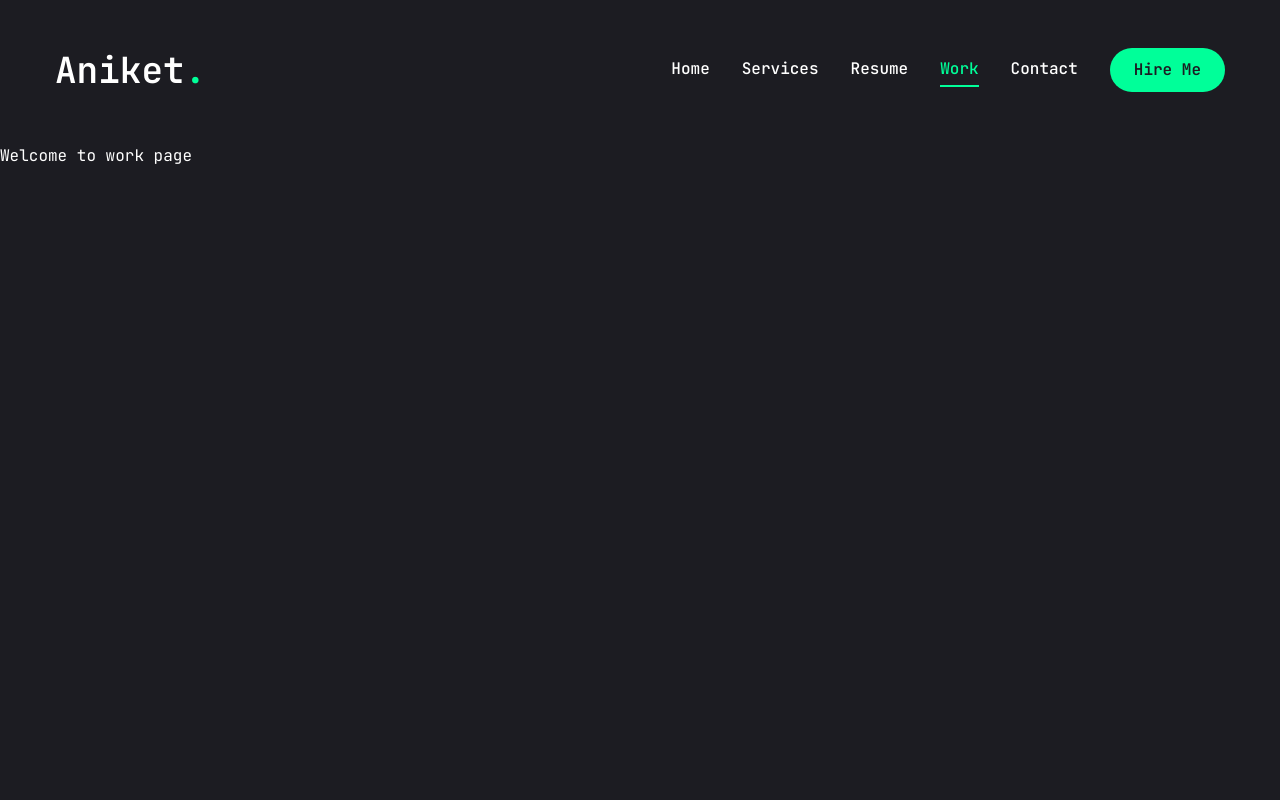
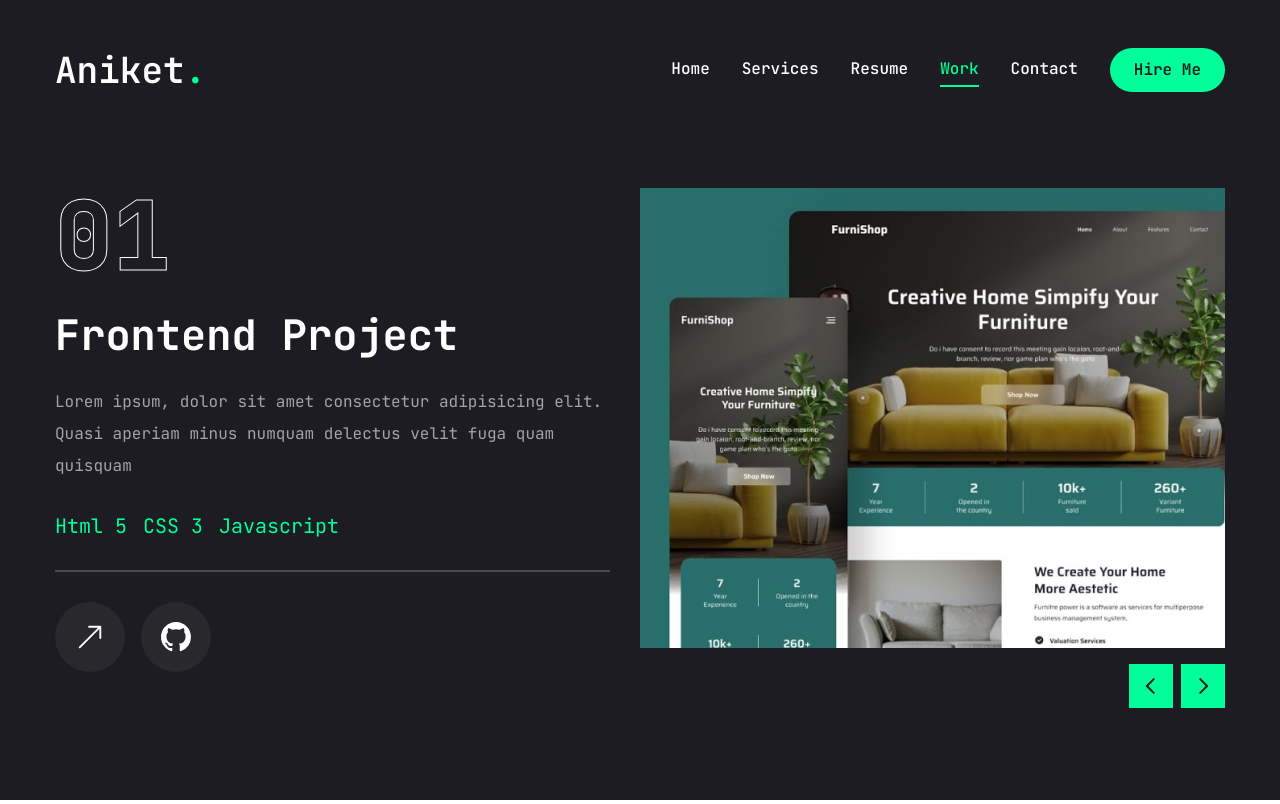
Before and after one commit to aniketbumbc/nextjs-portfolio, a Next.js app: page /work in a window 1280 px wide. Built offline with nearby package versions, Linux system fonts and the light colour scheme.

Commit message:
work page complete

```diff
--- a/app/resume/page.jsx
+++ b/app/resume/page.jsx
@@ -40,16 +40,22 @@
       filedValue: '+918879989714',
     },
     {
+      filedName: 'Status',
+      filedValue: 'Available for work',
+    },
+    {
       filedName: 'Email',
       filedValue: 'aniket.umbc@gmail.com',
     },
-    {
-      filedName: 'Work Status',
-      filedValue: 'Available for work',
-    },
+
     {
       filedName: 'Language',
       filedValue: 'English',
+    },
+
+    {
+      filedName: 'Experience',
+      filedValue: '6+ Years',
     },
   ],
 };
@@ -285,7 +291,7 @@
                 <p className='max-w-[600px] text-white/60 mx-auto xl:mx-0'>
                   {about.description}
                 </p>
-                <ul className='grid  max-w-[520px] mx-auto xl:mx-0'>
+                <ul className='grid grid-cols-1 xl:grid-cols-2  gap-y-6 max-w-[620px] mx-auto xl:mx-0'>
                   {about.info.map((item, index) => {
                     return (
                       <li
--- a/app/work/page.jsx
+++ b/app/work/page.jsx
@@ -1,5 +1,162 @@
+'use client';
+import { motion } from 'framer-motion';
+import React, { useState } from 'react';
+import { Swiper, SwiperSlide } from 'swiper/react';
+import { BsArrowUpRight, BsGithub } from 'react-icons/bs';
+import {
+  Tooltip,
+  TooltipContent,
+  TooltipProvider,
+  TooltipTrigger,
+} from '../../components/ui/tooltip';
+
+import Link from 'next/link';
+import Image from 'next/image';
+import 'swiper/css';
+import WorkSliderBtn from '@/components/ui/web-components/WorkSliderBtn';
+
+const projects = [
+  {
+    num: '01',
+    category: 'frontend',
+    title: 'Project-1',
+    description:
+      'Lorem ipsum, dolor sit amet consectetur adipisicing elit. Quasi aperiam minus numquam delectus velit fuga quam quisquam',
+    stack: [{ name: 'Html 5' }, { name: 'CSS 3' }, { name: 'Javascript' }],
+    image: '/assets/work/thumb1.png',
+    live: '',
+    github: '',
+  },
+  {
+    num: '02',
+    category: 'frontend-react',
+    title: 'Project-2',
+    description:
+      'Lorem ipsum, dolor sit amet consectetur adipisicing elit. Quasi aperiam minus numquam delectus velit fuga quam quisquam',
+    stack: [{ name: 'Html 5' }, { name: 'CSS 3' }, { name: 'Javascript' }],
+    image: '/assets/work/thumb2.png',
+    live: '',
+    github: '',
+  },
+  {
+    num: '03',
+    category: 'frontend-angular',
+    title: 'Project-3',
+    description:
+      'Lorem ipsum, dolor sit amet consectetur adipisicing elit. Quasi aperiam minus numquam delectus velit fuga quam quisquam',
+    stack: [{ name: 'Next js' }, { name: 'Node' }, { name: 'Tailwand.css' }],
+    image: '/assets/work/thumb3.png',
+    live: '',
+    github: '',
+  },
+];
+
 const Work = () => {
-  return <div>Welcome to work page</div>;
+  const [project, setProject] = useState(projects[0]);
+
+  const handleSlideChange = (swiper) => {
+    const currentIndex = swiper.activeIndex;
+
+    setProject(projects[currentIndex]);
+  };
+
+  return (
+    <motion.div
+      initial={{ opacity: 0 }}
+      animate={{
+        opacity: 1,
+        transition: { delay: 2.4, duration: 0.4, ease: 'easeIn' },
+      }}
+      className='min-h-[80vh] flex flex-col justify-center py-12 xl:px-0'
+    >
+      <div className='container mx-auto'>
+        <div className='flex flex-col xl:flex-row xl:gap-[30px]'>
+          <div className='w-full xl:w-[50%] xl:h-[460px] flex flex-col xl:justify-between order-2 xl:order-none'>
+            <div className='flex flex-col gap-[30px] h-[50%]'>
+              <div className='text-8xl leading-none font-extrabold text-transparent text-outline'>
+                {project.num}
+              </div>
+              <h2 className='text-[42px] font-bold leading-none text-white group-hover:text-accent transition-all duration-500 capitalize'>
+                {project.category} Project
+              </h2>
+              <p className='text-white/60'>{project.description}</p>
+
+              <ul className='flex gap-4'>
+                {project.stack.map((item, index) => {
+                  return (
+                    <li key={index} className='text-xl text-accent'>
+                      {item.name}
+                    </li>
+                  );
+                })}
+              </ul>
+
+              <div className='border border-white/20'></div>
+              <div className='flex items-center gap-4'>
+                <Link href={project.live}>
+                  <TooltipProvider delayDuration={100}>
+                    <Tooltip>
+                      <TooltipTrigger className='w-[70px] h-[70px] rounded-full bg-white/5 flex justify-center items-center group'>
+                        <BsArrowUpRight className='text-white text-3xl group-hover:text-accent' />
+                      </TooltipTrigger>
+                      <TooltipContent>
+                        <p>Live Project</p>
+                      </TooltipContent>
+                    </Tooltip>
+                  </TooltipProvider>
+                </Link>
+
+                <Link href={project.live}>
+                  <TooltipProvider delayDuration={100}>
+                    <Tooltip>
+                      <TooltipTrigger className='w-[70px] h-[70px] rounded-full bg-white/5 flex justify-center items-center group'>
+                        <BsGithub className='text-white text-3xl group-hover:text-accent' />
+                      </TooltipTrigger>
+                      <TooltipContent>
+                        <p>GitHub Repository</p>
+                      </TooltipContent>
+                    </Tooltip>
+                  </TooltipProvider>
+                </Link>
+              </div>
+            </div>
+          </div>
+          <div className='w-full xl:w-[50%]'>
+            <Swiper
+              spaceBetween={50}
+              slidesPerView={1}
+              className='xl:h-[520px] mb-12'
+              onSlideChange={handleSlideChange}
+            >
+              {projects.map((project, index) => {
+                return (
+                  <SwiperSlide key={index} className='w-full'>
+                    <div className='h-[460px] relative group flex justify-center items-center bg-pink-50/20'>
+                      {/* overlay */}
+                      <div className='absolute top-0 bottom-0 h-full bg-black/10 z-10'></div>
+
+                      <div className='relative w-full h-full'>
+                        <Image
+                          src={project.image}
+                          fill
+                          className='object-cover'
+                          alt={project.title}
+                        />
+                      </div>
+                    </div>
+                  </SwiperSlide>
+                );
+              })}
+              <WorkSliderBtn
+                containerStyles='flex gap-2 absolute right-0 bottom-[calc(50%_-_22px)] xl:bottom-0 z-20 w-full justify-between xl:w-max'
+                btnStyles='bg-accent hover:bg-accent-hover text-primary text-[22px] w-[44px] h-[44px] flex justify-center items-center transition-all'
+              />
+            </Swiper>
+          </div>
+        </div>
+      </div>
+    </motion.div>
+  );
 };
 
 export default Work;
--- a/components/ui/web-components/MobileNav.jsx
+++ b/components/ui/web-components/MobileNav.jsx
@@ -16,12 +16,12 @@
     path: '/services',
   },
   {
+    name: 'resume',
+    path: '/resume',
+  },
+  {
     name: 'work',
     path: '/work',
-  },
-  {
-    name: 'resume',
-    path: '/resume',
   },
   {
     name: 'contact',
--- /dev/null
+++ b/components/ui/web-components/WorkSliderBtn.jsx
@@ -0,0 +1,20 @@
+'use client';
+import { useSwiper } from 'swiper/react';
+import { PiCaretLeftBold, PiCaretRightBold } from 'react-icons/pi';
+
+const WorkSliderBtn = ({ containerStyles, btnStyles, iconStyles }) => {
+  const swiper = useSwiper();
+  return (
+    <div className={containerStyles}>
+      <button className={btnStyles} onClick={() => swiper.slidePrev()}>
+        {' '}
+        <PiCaretLeftBold className={iconStyles} />{' '}
+      </button>
+      <button className={btnStyles} onClick={() => swiper.slideNext()}>
+        <PiCaretRightBold className={iconStyles} />
+      </button>
+    </div>
+  );
+};
+
+export default WorkSliderBtn;
--- a/package.json
+++ b/package.json
@@ -25,6 +25,7 @@
     "react-dom": "^18",
     "react-icon": "^1.0.0",
     "react-icons": "^5.2.1",
+    "swiper": "^11.1.4",
     "tailwind-merge": "^2.4.0",
     "tailwindcss-animate": "^1.0.7"
   },
```
Also changed, not shown: 1 other file (tests, documents, lock files or other folders).
